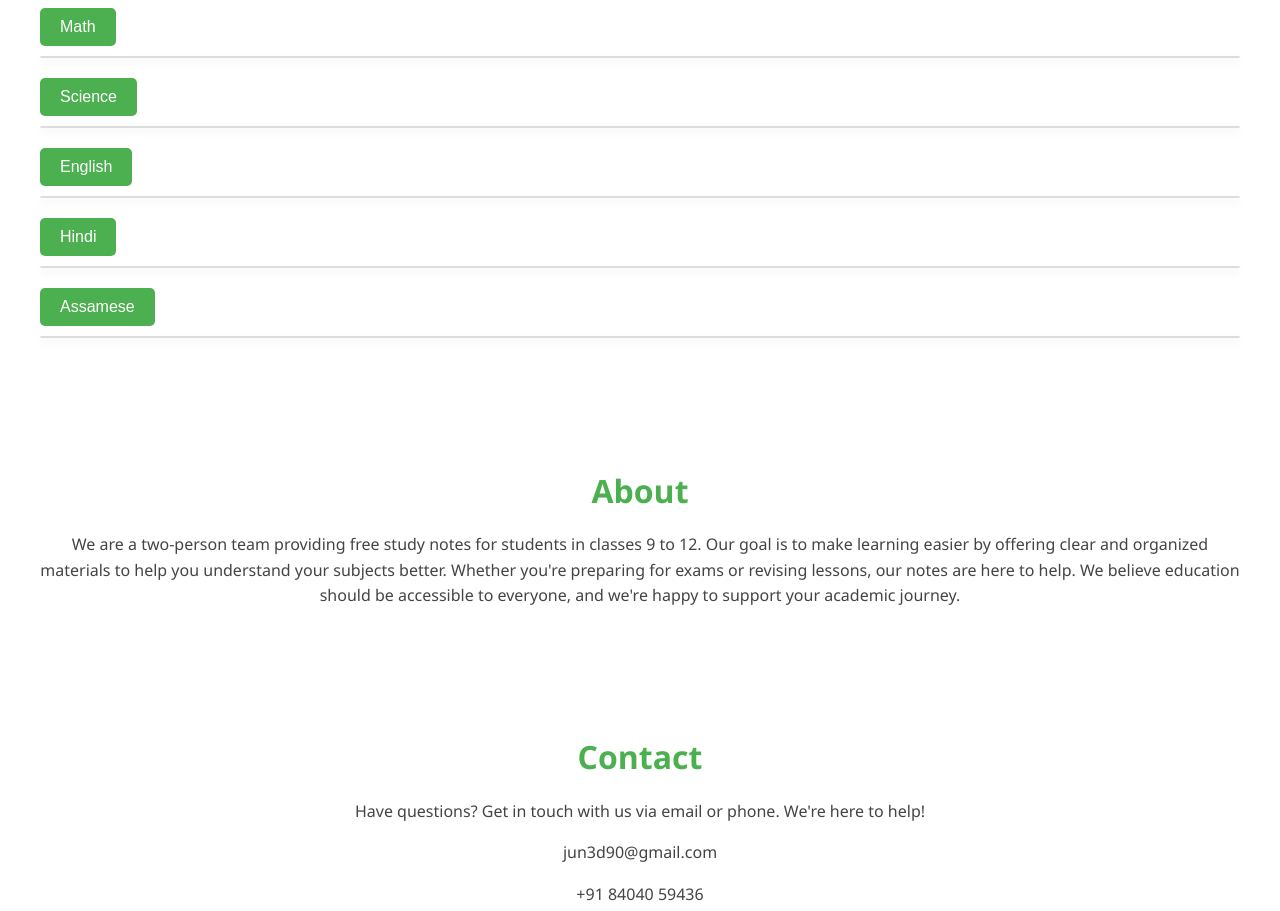
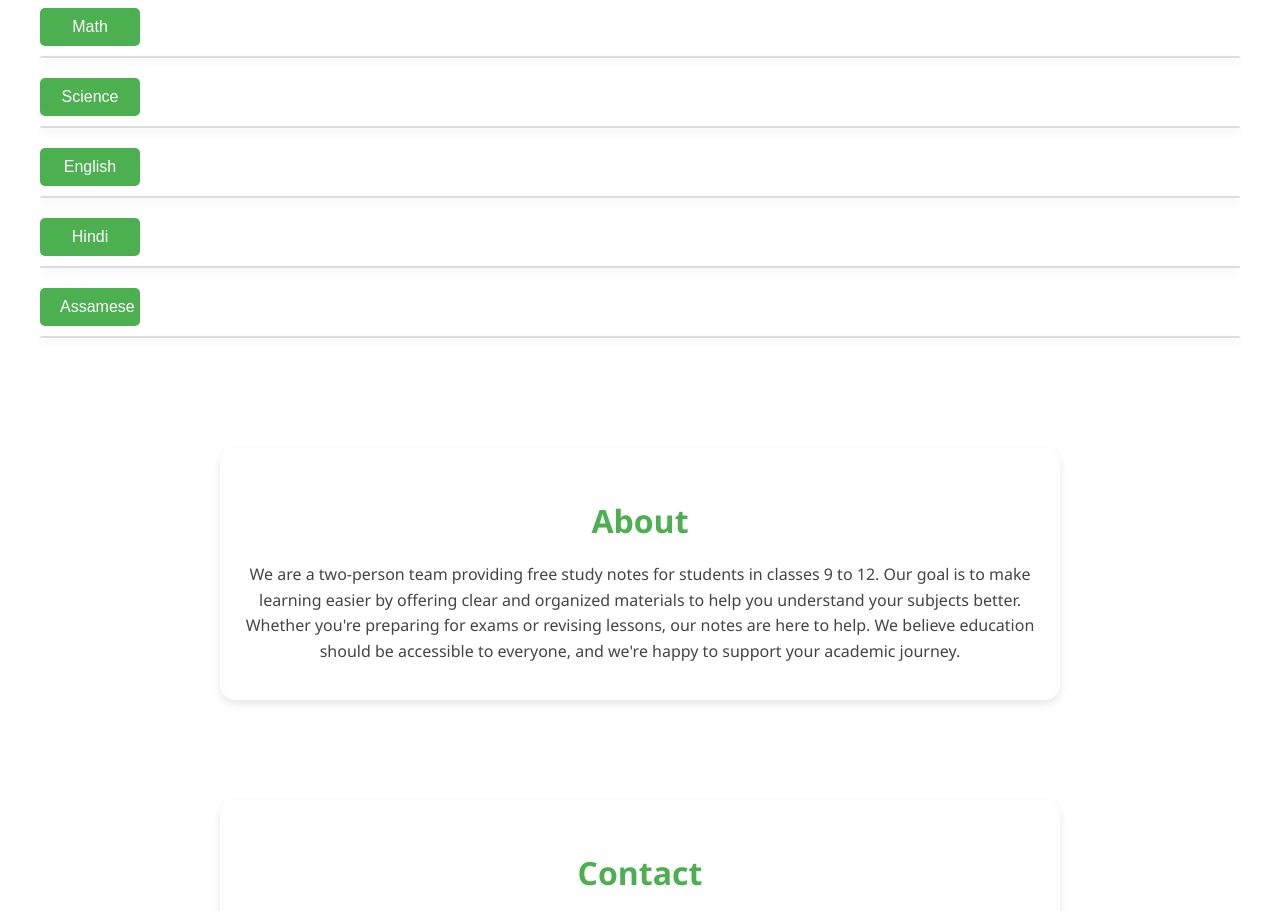
Before and after one commit to Jun333d/mynotesassam, a plain HTML site: page class10.html in a window 1280 px wide. Shown: the part 246-1157 px from the top of the page. Drawn offline with Linux system fonts and the light colour scheme.

Commit message:
Update class10.html

```diff
--- a/class10.html
+++ b/class10.html
@@ -54,6 +54,15 @@
 
         nav a:hover::after {
             width: 100%;
+        }
+        .chip {
+            background: white;
+            padding: 20px;
+            border-radius: 15px;
+            box-shadow: 0 4px 8px rgba(0, 0, 0, 0.1); /* Drop shadow */
+            margin: 10px auto; /* Reduced margin */
+            max-width: 800px;
+            text-align: center;
         }
 
         footer {
@@ -149,13 +158,13 @@
         <a href="#contact">Contact</a>
     </nav>
     <section>
-        <h2>Subjects</h2>
+        <h2 style="text-align: center;">Subjects</h2>
 
         <!-- Math Section -->
         <div class="dropdown">
-            <button onclick="toggleDropdown('math-dropdown')">Math</button>
+            <button onclick="toggleDropdown('math-dropdown')" style="width: 100px;">Math</button>
             <div id="math-dropdown" class="dropdown-content">
-                <a href="https://drive.google.com/uc?id=1EyYjeZ2nyI8U9M8Qc0jmYxdObkVw89C1&export=download<Google Drive Link>/preview" target="_blank">1. Real Numbers</a>
+                <a href="https://drive.google.com/uc?id=1EyYjeZ2nyI8U9M8Qc0jmYxdObkVw89C1&export=download/preview" target="_blank">1. Real Numbers</a>
                 <a href="https://drive.google.com/file/d/<Google Drive Link>/view" target="_blank">2. Polynomials</a>
                 <a href="https://drive.google.com/file/d/<Google Drive Link>/view" target="_blank">3. Pair of Linear Equations in Two Variables</a>
                 <a href="https://drive.google.com/file/d/<Google Drive Link>/view" target="_blank">4. Quadratic Equations</a>
@@ -175,7 +184,7 @@
 
         <!-- Science Section -->
         <div class="dropdown">
-            <button onclick="toggleDropdown('science-dropdown')">Science</button>
+            <button onclick="toggleDropdown('science-dropdown')" style="width: 100px;">Science</button>
             <div id="science-dropdown" class="dropdown-content">
                 <a href="https://drive.google.com/file/d/<Google Drive Link>/view" target="_blank">1. Chemical Reactions and Equations</a>
                 <a href="https://drive.google.com/file/d/<Google Drive Link>/view" target="_blank">2. Acids, Bases and Salts</a>
@@ -198,7 +207,7 @@
 
         <!-- English Section -->
         <div class="dropdown">
-            <button onclick="toggleDropdown('english-dropdown')">English</button>
+            <button onclick="toggleDropdown('english-dropdown')" style="width: 100px;">English</button>
             <div id="english-dropdown" class="dropdown-content">
                 <a href="https://drive.google.com/file/d/<Google Drive Link>/view" target="_blank">1. Literature</a>
                 <a href="https://drive.google.com/file/d/<Google Drive Link>/view" target="_blank">2. Grammar</a>
@@ -208,7 +217,7 @@
 
         <!-- Hindi Section -->
         <div class="dropdown">
-            <button onclick="toggleDropdown('hindi-dropdown')">Hindi</button>
+            <button onclick="toggleDropdown('hindi-dropdown')" style="width: 100px;">Hindi</button>
             <div id="hindi-dropdown" class="dropdown-content">
                 <a href="https://drive.google.com/file/d/<Google Drive Link>/view" target="_blank">1. Literature</a>
                 <a href="https://drive.google.com/file/d/<Google Drive Link>/view" target="_blank">2. Grammar</a>
@@ -218,7 +227,7 @@
 
         <!-- Assamese Section -->
         <div class="dropdown">
-            <button onclick="toggleDropdown('assamese-dropdown')">Assamese</button>
+            <button onclick="toggleDropdown('assamese-dropdown')" style="width: 100px;">Assamese</button>
             <div id="assamese-dropdown" class="dropdown-content">
                 <a href="https://drive.google.com/file/d/<Google Drive Link>/view" target="_blank">1. Literature</a>
                 <a href="https://drive.google.com/file/d/<Google Drive Link>/view" target="_blank">2. Grammar</a>
@@ -228,14 +237,18 @@
 
     </section>
     <section id="about" style="text-align: center;">
+        <div class="chip">
         <h2>About</h2>
         <p>We are a two-person team providing free study notes for students in classes 9 to 12. Our goal is to make learning easier by offering clear and organized materials to help you understand your subjects better. Whether you're preparing for exams or revising lessons, our notes are here to help. We believe education should be accessible to everyone, and we're happy to support your academic journey.</p>
+    </div>
     </section>
     <section id="contact" style="text-align: center;">
+        <div class="chip">
         <h2>Contact</h2>
         <p>Have questions? Get in touch with us via email or phone. We're here to help!</p>
         <p>jun3d90@gmail.com</p>
         <p>+91 84040 59436</p>
+    </div>
     </section>
     <footer>
         <div class="container">
```
